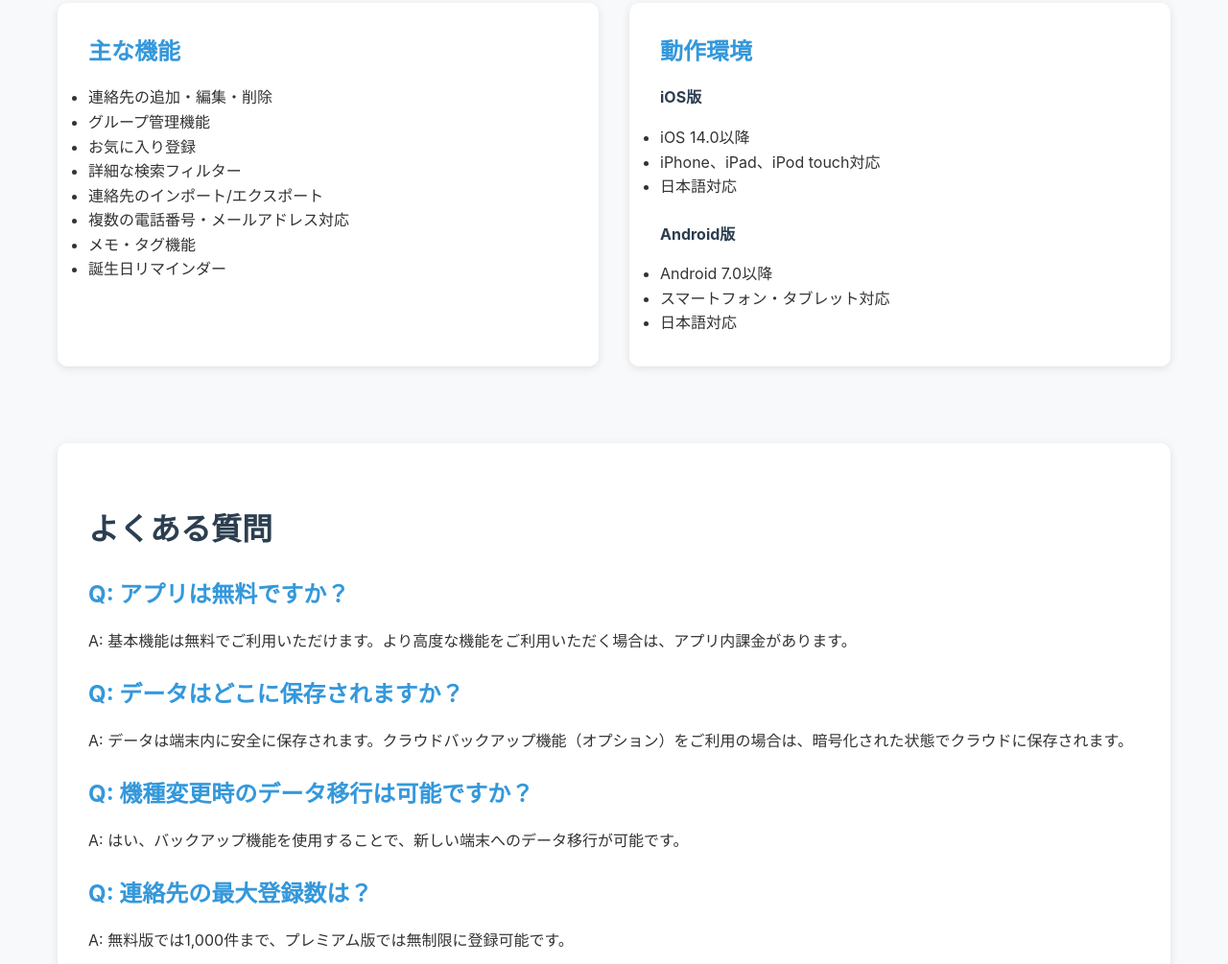
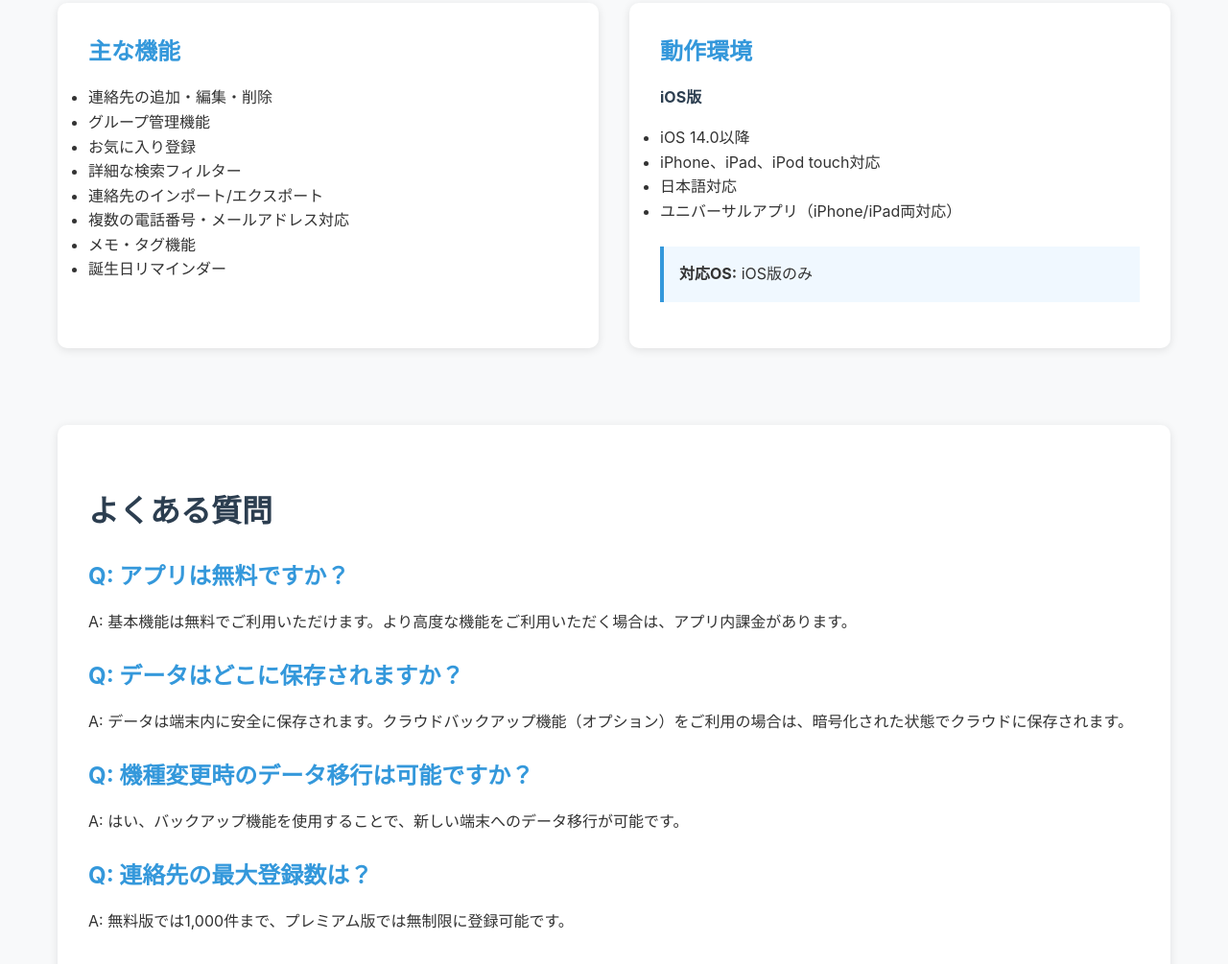
Before and after one commit to BlueEventHorizon/app_support_stg, a plain HTML site: page docs/apps/contact-b/index.html in a window 1280 px wide. Shown: the part 877-1882 px from the top of the page at 96% size. Drawn offline with Linux system fonts and the light colour scheme.

Commit message:
remove: Android

```diff
--- a/docs/apps/contact-b/index.html
+++ b/docs/apps/contact-b/index.html
@@ -82,14 +82,12 @@
                         <li>iOS 14.0以降</li>
                         <li>iPhone、iPad、iPod touch対応</li>
                         <li>日本語対応</li>
+                        <li>ユニバーサルアプリ（iPhone/iPad両対応）</li>
                     </ul>
 
-                    <h4 style="margin-top: 1.5rem;">Android版</h4>
-                    <ul>
-                        <li>Android 7.0以降</li>
-                        <li>スマートフォン・タブレット対応</li>
-                        <li>日本語対応</li>
-                    </ul>
+                    <p style="margin-top: 1.5rem; padding: 1rem; background: #f0f8ff; border-left: 4px solid #3498db; color: #333;">
+                        <strong>対応OS:</strong> iOS版のみ
+                    </p>
                 </div>
             </div>
         </section>
```
Also changed, not shown: docs/apps/contact-b/support.html (+2 -4 lines).
